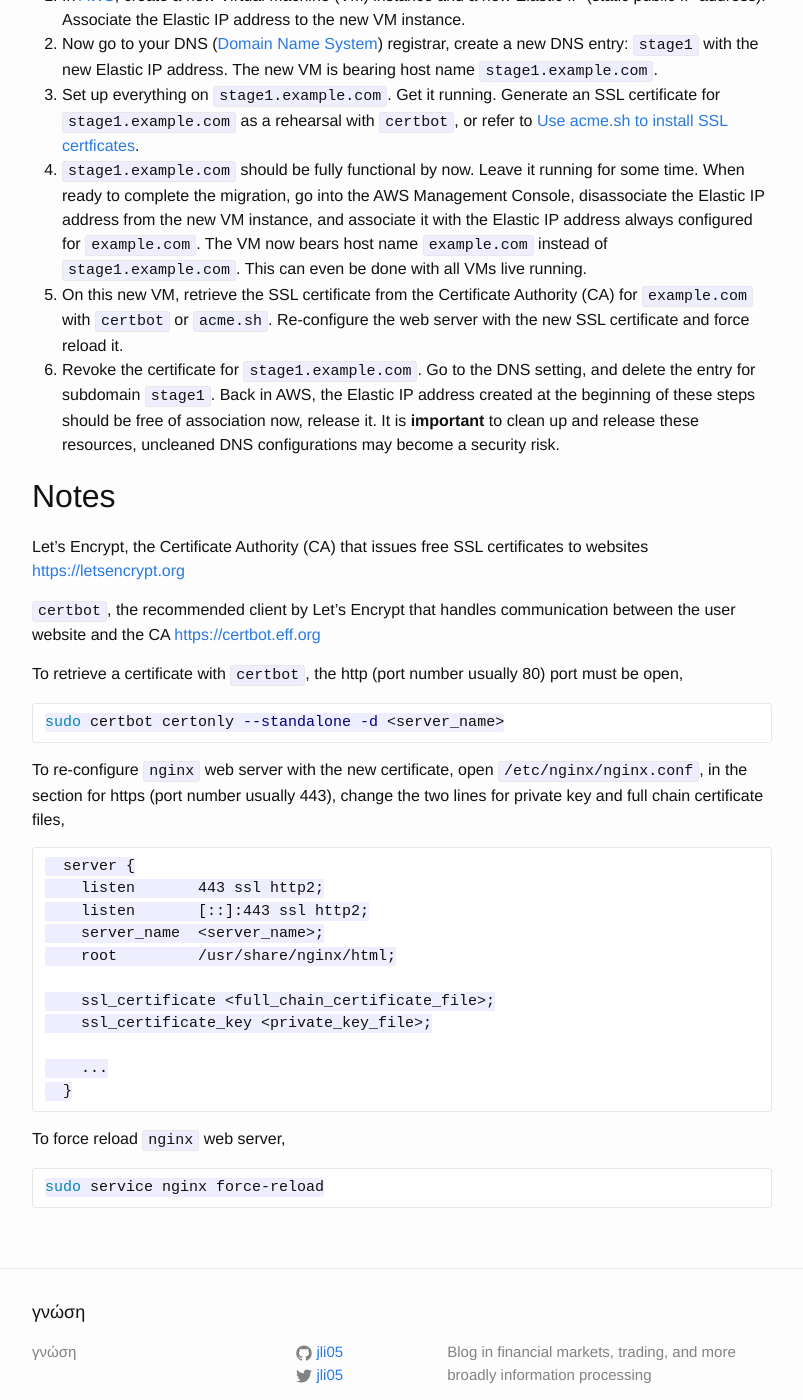
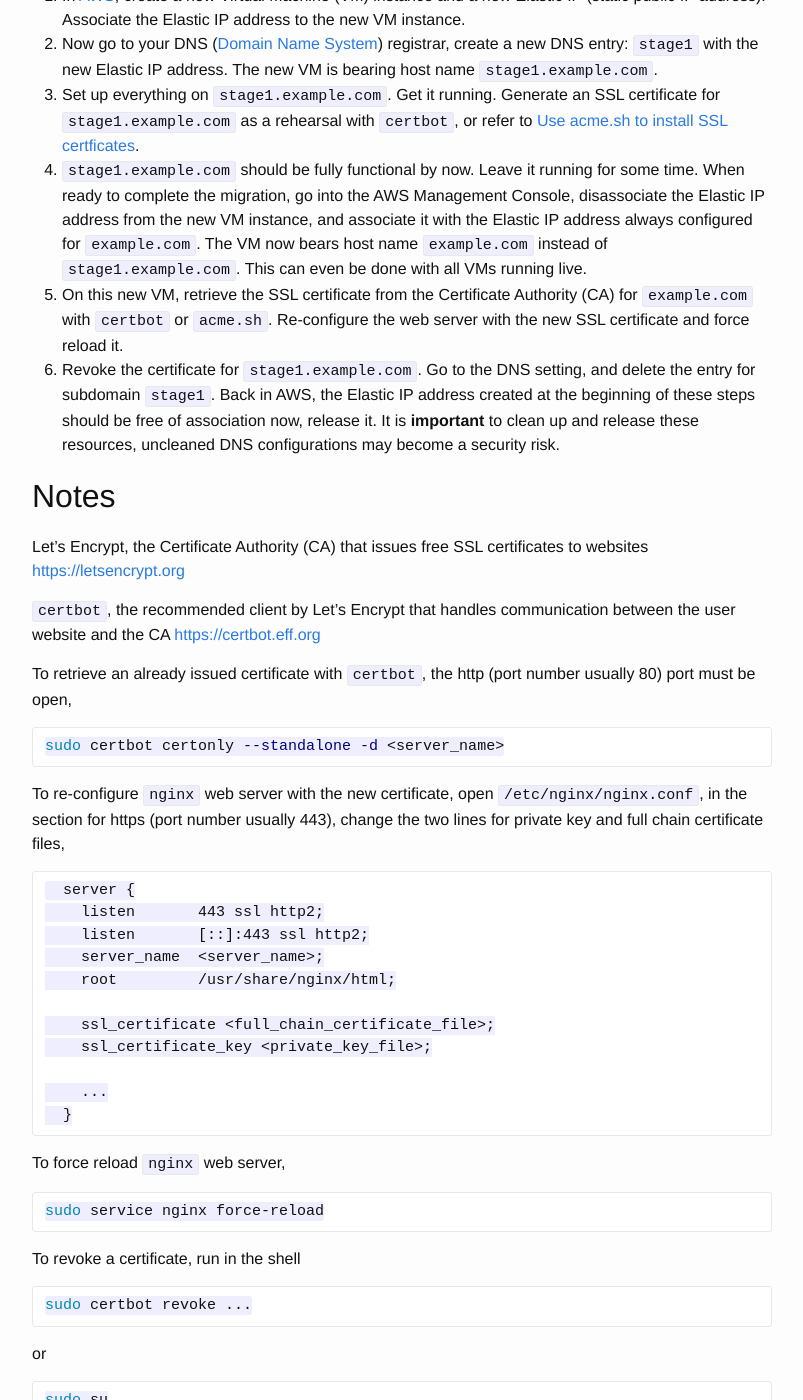
Before and after one commit to jli05/jli05.github.io, a Jekyll site: the page built from _posts/2023-08-28-Migrate-a-web-server.md, in a window 1280 px wide and 1400 px high, scrolled down 432 px. Shown: the whole window, without its empty margins (238-1041 px from the left). Built offline with Jekyll 4.4.1, drawn with Linux system fonts in a browser that asks for light colours; some of the changed text lies outside the part shown.

Commit message:
add notes for revoking certificate

````diff
--- a/_posts/2023-08-28-Migrate-a-web-server.md
+++ b/_posts/2023-08-28-Migrate-a-web-server.md
@@ -10,7 +10,7 @@ Suppose the domain is `example.com`, associated with a static IP address, for wh
 1. In [AWS](https://aws.amazon.com), create a new Virtual Machine (VM) instance and a new Elastic IP (static public IP address). Associate the Elastic IP address to the new VM instance.
 2. Now go to your DNS ([Domain Name System](https://en.wikipedia.org/wiki/Domain_Name_System)) registrar, create a new DNS entry: `stage1` with the new Elastic IP address. The new VM is bearing host name `stage1.example.com`.
 3. Set up everything on `stage1.example.com`. Get it running. Generate an SSL certificate for `stage1.example.com` as a rehearsal with `certbot`, or refer to [Use acme.sh to install SSL certficates](/2023/08/28/acme-SSL-certificates.html).
-4. `stage1.example.com` should be fully functional by now. Leave it running for some time. When ready to complete the migration, go into the AWS Management Console, disassociate the Elastic IP address from the new VM instance, and associate it with the Elastic IP address always configured for `example.com`. The VM now bears host name `example.com` instead of `stage1.example.com`. This can even be done with all VMs live running.
+4. `stage1.example.com` should be fully functional by now. Leave it running for some time. When ready to complete the migration, go into the AWS Management Console, disassociate the Elastic IP address from the new VM instance, and associate it with the Elastic IP address always configured for `example.com`. The VM now bears host name `example.com` instead of `stage1.example.com`. This can even be done with all VMs running live.
 5. On this new VM, retrieve the SSL certificate from the Certificate Authority (CA) for `example.com` with `certbot` or `acme.sh`. Re-configure the web server with the new SSL certificate and force reload it.
 6. Revoke the certificate for `stage1.example.com`. Go to the DNS setting, and delete the entry for subdomain `stage1`. Back in AWS, the Elastic IP address created at the beginning of these steps should be free of association now, release it. It is **important** to clean up and release these resources, uncleaned DNS configurations may become a security risk.
 
@@ -21,7 +21,7 @@ Let's Encrypt, the Certificate Authority (CA) that issues free SSL certificates
 `certbot`, the recommended client by Let's Encrypt that handles communication between the user website and the CA
 [https://certbot.eff.org](https://certbot.eff.org)
 
-To retrieve a certificate with `certbot`, the http (port number usually 80) port must be open,
+To retrieve an already issued certificate with `certbot`, the http (port number usually 80) port must be open,
 
 ```sh
 sudo certbot certonly --standalone -d <server_name>
@@ -48,3 +48,16 @@ To force reload `nginx` web server,
 ```sh
 sudo service nginx force-reload
 ```
+
+To revoke a certificate, run in the shell
+
+```sh
+sudo certbot revoke ...
+```
+
+or
+
+```sh
+sudo su
+acme.sh --revoke -d <server_name>
+```
````
